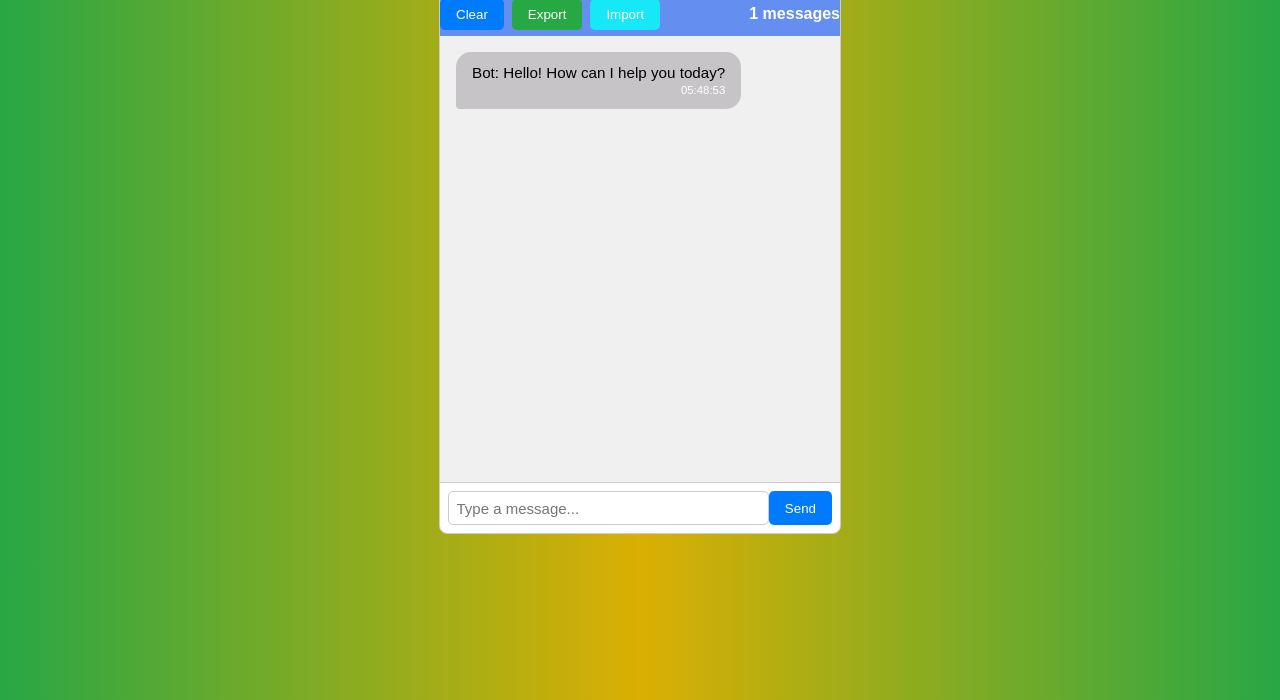
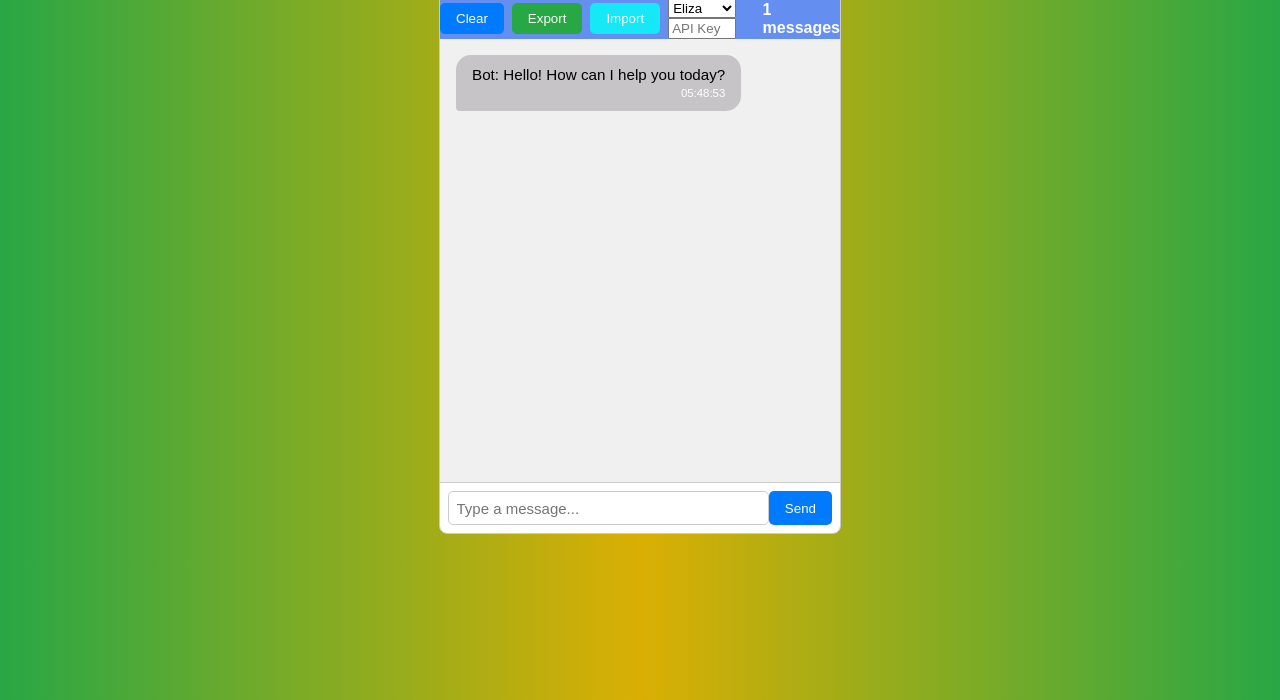
Before and after one commit to jkelley678/lab8-ai-services, a plain HTML site: page src/index.html in a window 1280 px wide. Shown: the part 100-800 px from the top of the page. Drawn offline with Linux system fonts and the light colour scheme.

Commit message:
implemented choice of Chat to use. Added a text box to input API key

```diff
--- a/package.json
+++ /dev/null
@@ -1,5 +0,0 @@
-{
-  "devDependencies": {
-    "@playwright/test": "^1.56.1"
-  }
-}
--- a/src/index.html
+++ b/src/index.html
@@ -15,6 +15,16 @@
         <button id="clear-button">Clear</button>
         <button id="export-button">Export</button>
         <button id="import-button">Import</button>
+        <chat-container>
+          <select id="model-select">
+            <option value="eliza" selected>Eliza</option>
+            <option value="openai">OpenAI</option>
+            <option value="claude">Claude</option>
+          </select>
+          <model-input>
+            <input type="text" id="model-input" placeholder="API Key"/>
+          </model-input>
+        </chat-container>
         <div class="header-right">
           <span id="message-count">0</span> messages
         </div>
--- a/src/styles.css
+++ b/src/styles.css
@@ -151,7 +151,9 @@ title-text h1{
     background: #fff;
     border-top: 1px solid #ccc;
 }
-
+model-input input{
+  width:60px;
+}
 
 .input-area input {
     flex: 1;
```
Also changed, not shown: 1 other file.
